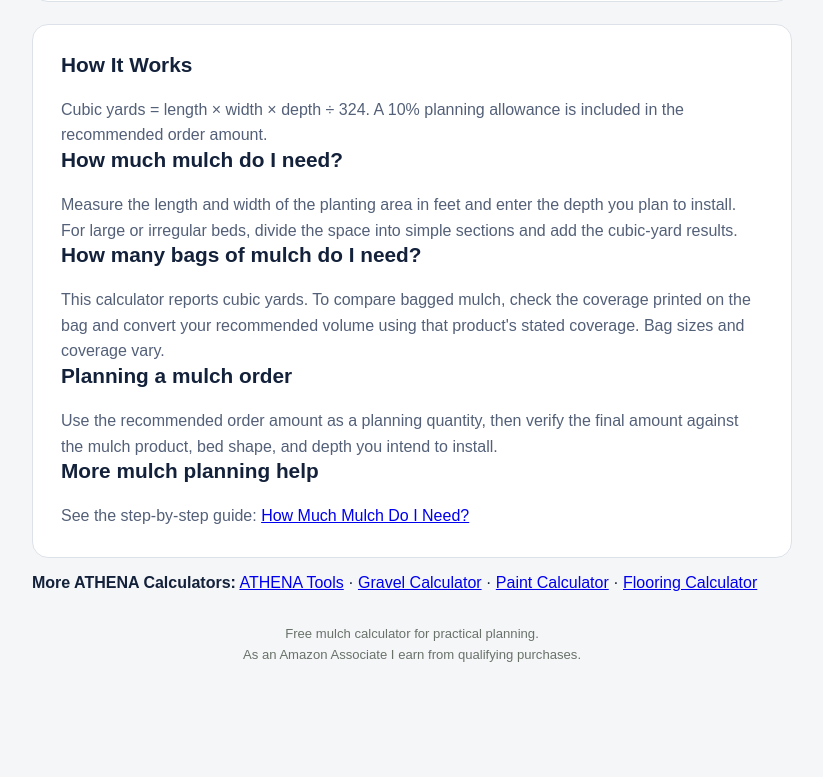
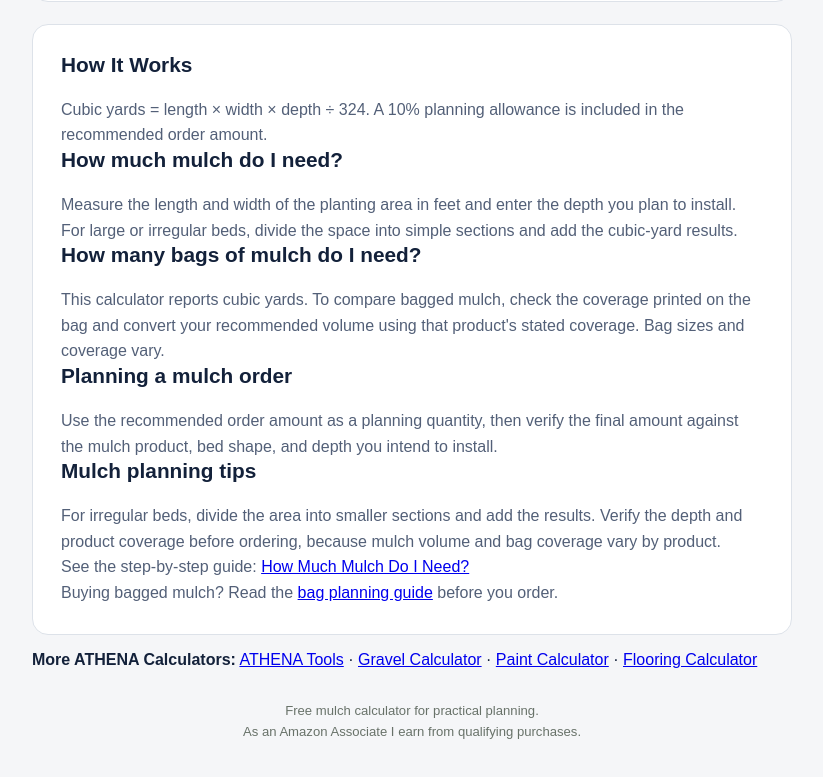
Before and after one commit to spamenchilada1-beep/mulch-calculator, a React (Vite) app: page / in a window 1280 px wide. Shown: the part 876-1653 px from the top of the page, without its empty margins (228-1051 px from the left). Before the commit the page ends 1608 px from the top, so only its background shows below. Built offline with nearby package versions, Linux system fonts and the light colour scheme.

Commit message:
Expand mulch homepage planning content

```diff
--- a/src/main.jsx
+++ b/src/main.jsx
@@ -74,8 +74,10 @@ function App() {
           the final amount against the mulch product, bed shape, and depth you
           intend to install.
         </p>
-        <h2>More mulch planning help</h2>
+        <h2>Mulch planning tips</h2>
+        <p>For irregular beds, divide the area into smaller sections and add the results. Verify the depth and product coverage before ordering, because mulch volume and bag coverage vary by product.</p>
         <p>See the step-by-step guide: <a href="/how-much-mulch-do-i-need">How Much Mulch Do I Need?</a></p>
+        <p>Buying bagged mulch? Read the <a href="/how-many-bags-of-mulch-do-i-need">bag planning guide</a> before you order.</p>
       </section>
       <nav aria-label="More ATHENA Calculators">
         <p><strong>More ATHENA Calculators:</strong> <a href="https://athena-public-platform.pages.dev/#tools">ATHENA Tools</a> · <a href="https://how-much-gravel.pages.dev/">Gravel Calculator</a> · <a href="https://paint-calculator-5wq.pages.dev/">Paint Calculator</a> · <a href="https://flooring-calculator.pages.dev/">Flooring Calculator</a></p>
```
